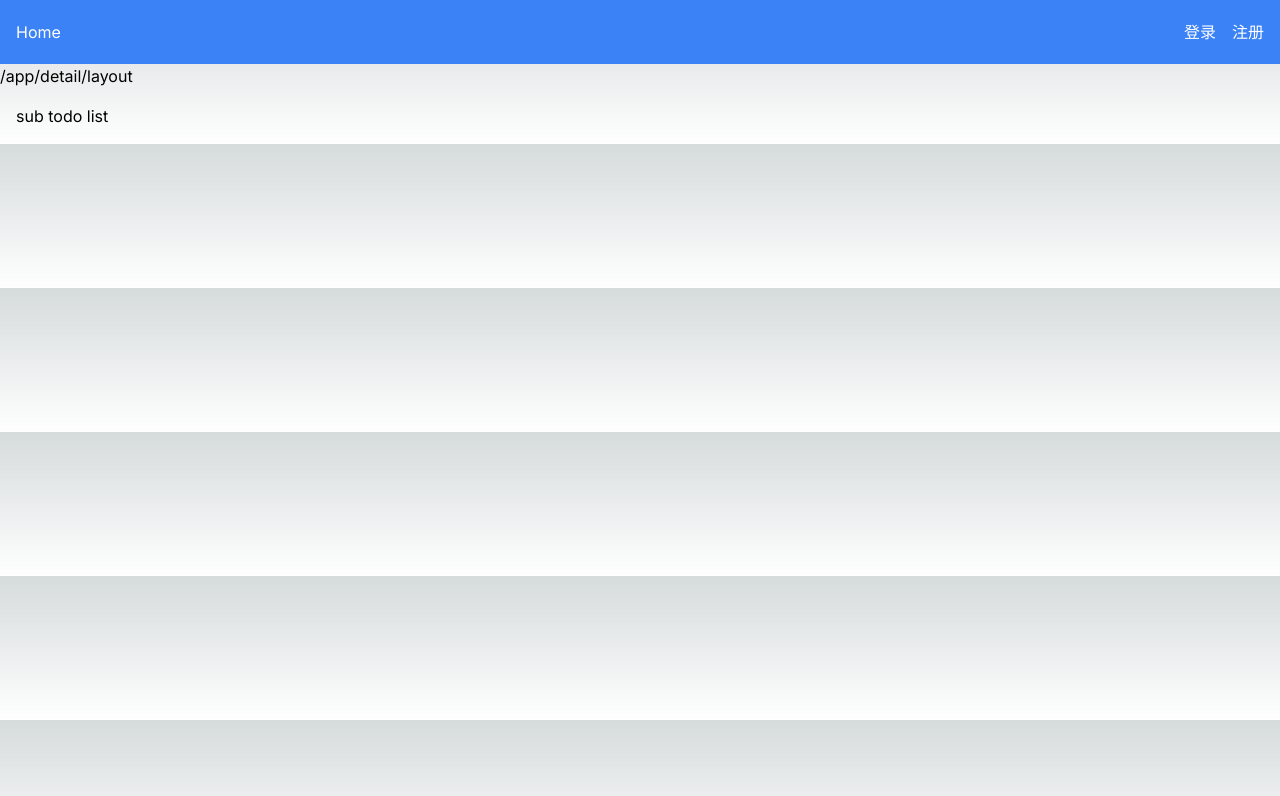
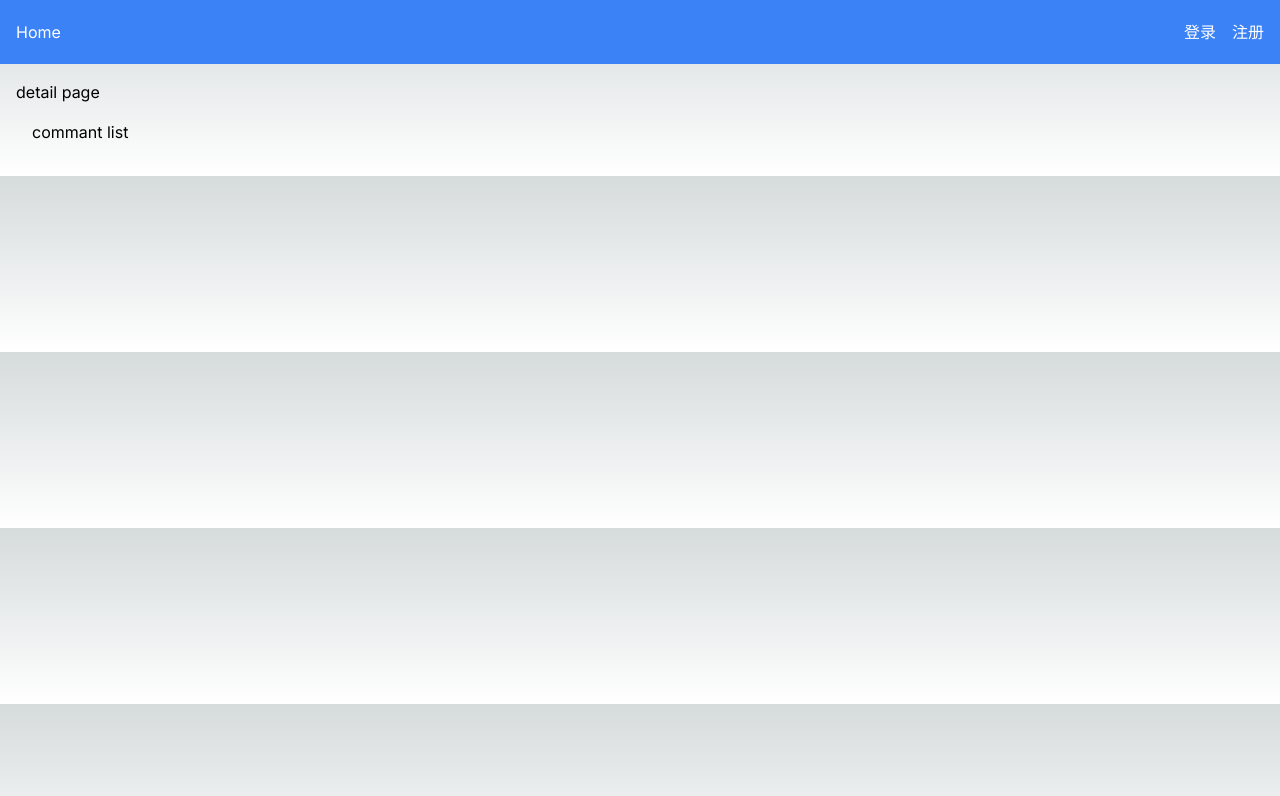
Before and after one commit to maxyou/nextjs14-starter, a Next.js app: page /detail in a window 1280 px wide. Shown: the top 796 px of the page. Built offline with nearby package versions, Linux system fonts and the light colour scheme.

Commit message:
list-detail-comment

```diff
--- /dev/null
+++ b/src/app/comment/comment.tsx
@@ -0,0 +1,23 @@
+'use client'
+
+import React, { useState } from 'react';
+import { useRouter } from 'next/navigation';
+
+
+const CommentList: React.FC = () => {
+
+  const router = useRouter();
+
+  return (
+
+    <div className="container mx-auto p-4">
+      <div>
+        commant list
+        </div>
+
+    </div>
+
+  );
+};
+
+export default CommentList
--- a/src/app/list/todolist.tsx
+++ b/src/app/detail/detail.tsx
@@ -3,8 +3,9 @@
 import React, { useState } from 'react';
 import { useRouter } from 'next/navigation';
 
+import CommentList from '../comment/comment';
 
-const TodoListPage: React.FC = () => {
+const DetailPage: React.FC = () => {
 
   const router = useRouter();
 
@@ -12,12 +13,12 @@ const TodoListPage: React.FC = () => {
 
     <div className="container mx-auto p-4">
       <div>
-        todo list
-        </div>
-
+        detail page
+      </div>
+      <CommentList />
     </div>
 
   );
 };
 
-export default TodoListPage
+export default DetailPage
--- a/src/app/detail/layout.tsx
+++ b/src/app/detail/layout.tsx
@@ -1,7 +1,7 @@
 export default function Layout({ children }: { children: React.ReactNode }) {
   return (
     <div>
-      <div>/app/detail/layout</div>
+      {/* <div>/app/detail/layout</div> */}
       {children}
     </div>
   )
--- a/src/app/detail/pageclient.tsx
+++ b/src/app/detail/pageclient.tsx
@@ -1,7 +1,7 @@
 'use client'
 
 import React from 'react';
-import TodoListPage from './todolist'
+import DetailPage from './detail'
 
 const ClientPage: React.FC = () => {
 
@@ -15,7 +15,7 @@ const ClientPage: React.FC = () => {
                     {
                         jwtUser && JSON.stringify({ jwtUser })
                     } */}
-                    <TodoListPage />
+                    <DetailPage />
                 </div>
         </div>
     )
--- a/src/app/detail/todolist.tsx
+++ b/src/app/list/list.tsx
@@ -4,17 +4,20 @@ import React, { useState } from 'react';
 import { useRouter } from 'next/navigation';
 
 
-const TodoListPage: React.FC = () => {
+const ListPage: React.FC = () => {
 
   const router = useRouter();
 
   return (
 
     <div className="container mx-auto p-4">
-       sub todo list
+      <div>
+        list page
+        </div>
+
     </div>
 
   );
 };
 
-export default TodoListPage
+export default ListPage
--- a/src/app/list/pageclient.tsx
+++ b/src/app/list/pageclient.tsx
@@ -1,7 +1,7 @@
 'use client'
 
 import React from 'react';
-import TodoListPage from './todolist'
+import ListPage from './list'
 
 
 const ClientPage: React.FC = () => {
@@ -16,7 +16,7 @@ const ClientPage: React.FC = () => {
                     {
                         jwtUser && JSON.stringify({ jwtUser })
                     } */}
-                    <TodoListPage />
+                    <ListPage />
                 </div>
         </div>
     )
```
